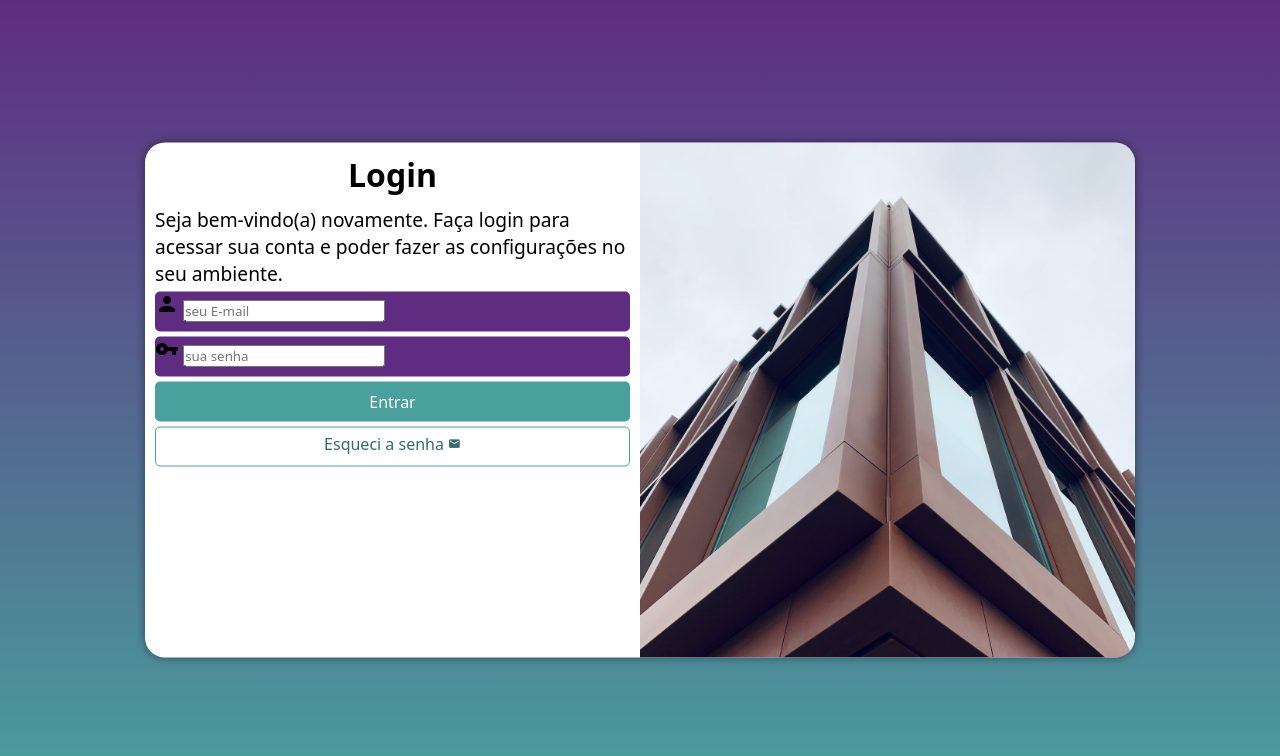
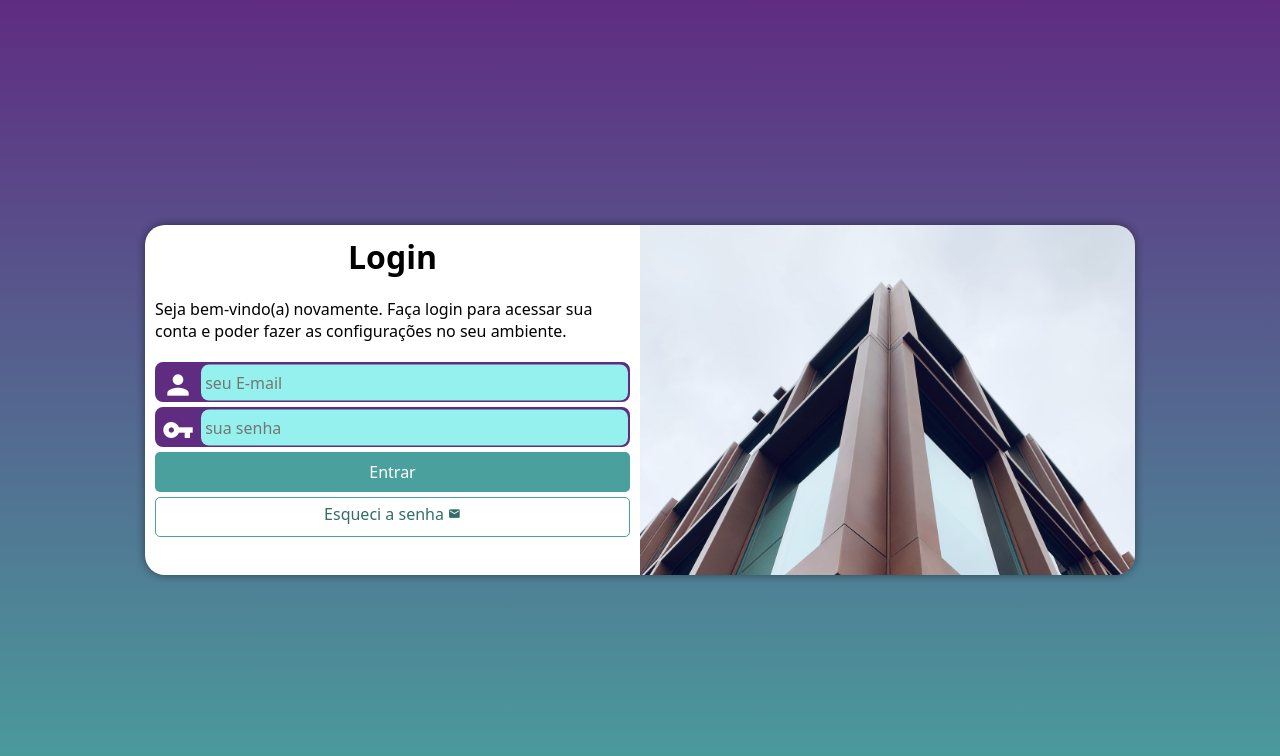
Before and after one commit to GabrielKaike/projeto-login, a plain HTML site: page index.html in a window 1280 px wide. Drawn offline with Linux system fonts and the light colour scheme.

Commit message:
project finished

```diff
--- a/estilos/media query.css
+++ b/estilos/media query.css
@@ -14,9 +14,9 @@ Grandes telas: acima de desktop, acima de 1200px
 }
 
 @media screen and (min-width: 768px) and (max-width: 992px){
-    section#login{
+    section#login{ /*TABLET*/
         width: 80vw;
-
+        height: 280px;
     }
     section#login > div#imagem{
         float: left;
@@ -33,8 +33,9 @@ Grandes telas: acima de desktop, acima de 1200px
 }
 
 @media screen and (min-width: 992px) {
-    section#login{
+    section#login{ /*Desktop*/
         width: 990px;
+        height: 350px;
     }
     section#login > div#imagem {
         float: right;
@@ -54,6 +55,7 @@ Grandes telas: acima de desktop, acima de 1200px
     }
 
     div#formulario > p{
-        font-size: 1.2em;
+        font-size: 1em;
+        margin: 20px 0px;
     }
 }
--- a/estilos/style.css
+++ b/estilos/style.css
@@ -38,10 +38,9 @@ section#login{
     position: absolute;
     top: 50%;
     left: 50%;
-    transform: translate(-50%, -50%);
     overflow: hidden;
     box-shadow: 0px 0px 10px rgba(0, 0, 0, 0.450);
-
+    transform: translate(-50%, -50%);
     transition: width 0.4s, height 0.4s;
     transition-timing-function: ease;
 }
@@ -85,15 +84,40 @@ form > input[type=submit]:hover{
 
 form > div.campo{
     background-color: var(--lilas);
+    border: 2px solid var(--lilas);
     width: 100%;
     display: block;
     height: 40px;
-    border-radius: 5px;
+    border-radius: 8px;
     margin: 5px 0px 5px 0px;
 }
 
 form label {
     display: none;
+}
+
+div.campo > span{
+    color: white;
+
+    font-size: 2em;
+    width: 40px;
+    padding: 5px;
+}
+
+div.campo > input{
+    background-color: #94f1ee;
+    font-size: 1em;
+    width: calc(100% - 44.4px);
+    height: 100%;
+    border: 0px;
+    border-radius: 8px;
+    padding: 4px;
+    transform: translateY(-12.5px);
+}
+
+div.campo > input:focus-within{
+    background-color: white;
+    border: none;
 }
 
 form > a.botao{
@@ -119,3 +143,6 @@ form > a.botao:hover{
 form > a.botao > span{
     font-size: 0.8em;
 }
+div#formulario p {
+    margin: 20px 0px;
+}
```
